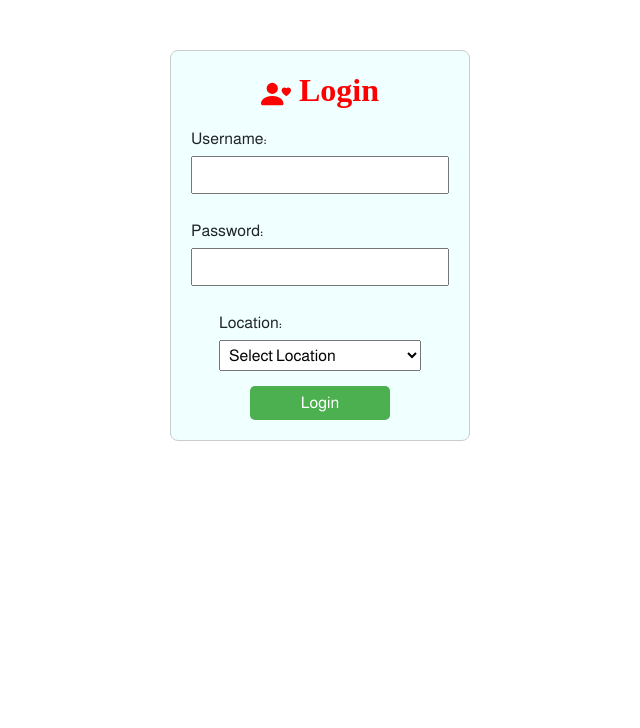
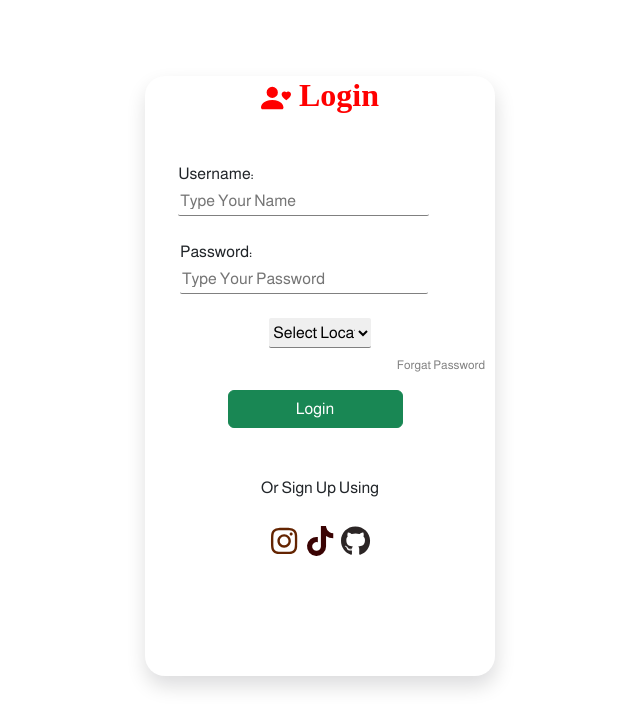
Before and after one commit to turkialanizi78/my-trolley-app, a React (Create React App) app: page / in a window 1280 px wide. Shown: the top 728 px of the page, without its empty margins (320-960 px from the left). Built offline with nearby package versions, Linux system fonts and the light colour scheme.

Commit message:
update login style

```diff
--- a/src/App.js
+++ b/src/App.js
@@ -7,8 +7,11 @@ import Login from './components/Login';
 import ProtectRout from './Utility/ProtectRout';
 import ProtectedRoutHook from './auth/ProtectedRoutHook';
 import AdminComponent from './components/admin/AdminComponent';
+import "bootstrap/dist/css/bootstrap.min.css"
+import initFontAwesome from './Utility/initFontAwesome';
 
-import "bootstrap/dist/css/bootstrap.min.css"
+
+initFontAwesome();
 function App() {
   const [isUser, isAdmin ,isManager] = ProtectedRoutHook();
 
--- /dev/null
+++ b/src/Utility/initFontAwesome.js
@@ -0,0 +1,7 @@
+import { library } from "@fortawesome/fontawesome-svg-core";
+import {fab, faTwitterSquare, faFacebook, faLinkedin, faGithub, faInstagram, faTiktok} from "@fortawesome/free-brands-svg-icons";
+
+function initFontAwesome() {
+    library.add(fab, faTwitterSquare, faFacebook, faLinkedin, faGithub , faInstagram , faTiktok);
+}
+export default initFontAwesome;
--- a/src/components/Login.js
+++ b/src/components/Login.js
@@ -1,12 +1,14 @@
 import React, { useEffect, useState } from 'react';
 import axios from 'axios';
-import { useNavigate } from 'react-router-dom';
+import { Link, useNavigate } from 'react-router-dom';
 import { ToastContainer } from 'react-toastify';
 import { notify, notifyError } from '../Utility/useNotifaction';
 import ShowMessageHook from '../hooks/ShowMessageHook';
 import './login.css';
 import { logUserAction } from '../services/api';
 import { PersonHeart } from 'react-bootstrap-icons';
+import { FontAwesomeIcon } from '@fortawesome/react-fontawesome';
+import { Button } from 'react-bootstrap';
 
 const Login = () => {
   const [message, , showMessage] = ShowMessageHook();
@@ -98,23 +100,26 @@ const Login = () => {
   };
 
   return (
-    <div className="login-body">
+    <div className="bodyLogin">
+   <div style={{display:'flex',justifyContent:'center'}} className='container'>
+   <div className="loginContainer">
+
       <div className="login-container">
         {message && <p style={{ color: 'red' }}>{message}</p>}
 
         <h2 style={{textAlign:'center',fontWeight:'600',fontFamily:'Poppins',color:'red'}}> <PersonHeart color='red' size="30"/>  Login</h2>
         <form className="login-form" onSubmit={handleSubmit}>
-          <label className="login-label">
+          <label className="formInput">
             Username:
-            <input type="text" value={username} onChange={handleUsernameChange} style={styles.input} />
+            <input  placeholder="Type Your Name" type="text" value={username} onChange={handleUsernameChange}  className="inputFiled" />
           </label>
-          <label className="login-label">
+          <label className="mt-4 formInput">
             Password:
-            <input type="password" value={password} onChange={handlePasswordChange} style={styles.input} />
+            <input  placeholder="Type Your Password" type="password" value={password} onChange={handlePasswordChange}  className="inputFiled" />
           </label>
-          <label className="login-label">
-            Location:
-            <select value={selectedLocation} onChange={handleLocationChange} style={styles.input}>
+          <label className="mt-4">
+
+            <select value={selectedLocation} onChange={handleLocationChange}  className="inputFiled">
               <option value="">Select Location</option>
               <option value="Gate:04">Gate:04</option>
               <option value="Gate:12">Gate:12</option>
@@ -122,22 +127,61 @@ const Login = () => {
               {/* Add more locations as needed */}
             </select>
           </label>
-          <button type="submit" className="button">
+
+          <div className="mt-2">
+            <Link to={"/"}>
+              <p
+                style={{
+                  textAlign: "right",
+                  marginRight: "10px",
+                  color: "gray",
+                  fontSize: "12px",
+                }}
+              >
+                Forgat Password
+              </p>
+            </Link>
+          </div>
+          <Button type="submit" className="button btn btn-success w-50">
             Login
-          </button>
+          </Button>
+          <div className="mt-5">
+          <p>Or Sign Up Using</p>
+        </div>
         </form>
         <ToastContainer />
       </div>
+      <div
+      style={{ display: "flex", justifyContent: "center" }}
+      className="sochialMidiaLogin"
+    >
+      <Link to={"https://www.instagram.com/0_oturki?igsh=MTE1eW5yaDJ0cTZxbw%3D%3D&utm_source=qr "}>
+        <div className="facebook">
+          <FontAwesomeIcon icon={["fab", "instagram"]} />
+        </div>
+      </Link>
+      <Link to={"https://www.tiktok.com/@0_0turki?_t=8iaxLpfsTYY&_r=1"}>
+        <div className="twiter">
+          <FontAwesomeIcon icon={["fab", "tiktok"]} />
+        </div>
+      </Link>
+      <Link to={"https://github.com/turkialanizi78"}>
+        <div className="github">
+          <FontAwesomeIcon icon={["fab", "github"]} />
+        </div>
+      </Link>
     </div>
+    </div>
+    </div>
+    </div>
+
   );
 };
 
 const styles = {
-  input: {
-    padding: '5px',
-    margin: '5px 0',
-    width: '100%',
-    boxSizing: 'border-box',
+  container: {
+
+
   },
 };
 
--- a/src/components/login.css
+++ b/src/components/login.css
@@ -1,32 +1,59 @@
-.login-body{
+.bodyLogin{
+
+   width: 100vw;
+   height: 93vh;
+
+   background-size: cover;
+}
+.loginContainer{
+   margin-top: 5%;
+    text-align: center ;
+   height: 600px;
+
+   box-shadow: 1px 10px 20px rgba(0, 0, 17, 0.14);
+   width: 350px;
+border-radius: 20px;
+   background-color: rgb(255, 255, 255) ;
+}
+
+.formInput{
+   text-align: start;
+   margin-top: 40px;
+   margin-left: 30px;
+}
+.inputFiled{
+   width: 80%;
+   height: 30px;
+   border-top: none !important;
+   border-right: none !important;
+   border-left: none !important;
+   border-radius: 2px;
+ border-bottom: 1px solid gray !important;
 
 }
 
-.login-container{
-   background-color: azure;
-   width: 300px;
-   margin: auto;
-   margin-top: 50px;
-   padding: 20px;
-   border: 1px solid #ccc;
-   border-radius: 8px;
-
-}
-.login-form{
-   display: flex;
-   flex-direction: column;
-   align-items: center;
-}
-.login-label{
-   margin: 10px 0;
+.loginBtn .btn{
+   width: 70%;
+   background-color: aquamarine;
+   color: black;
+   border: none !important;
 }
 
-.login-container button{
-   padding: 5px;
-   background-color: #4caf50;
-   color: #fff;
-   border: none;
-   border-radius: 5px;
-   width: 140px;
-   cursor: pointer;
+.facebook{
+   width: 30px;
+  margin: 3px;
+   font-size: 30px;
+   color: rgb(100, 36, 1);
 }
+.twiter{
+   width: 30px;
+  margin: 3px;
+   font-size: 30px;
+   color: rgb(58, 3, 3);
+}
+.github{
+   width: 30px;
+  margin: 3px;
+   font-size: 30px;
+   color: rgb(43, 37, 37);
+}
```
